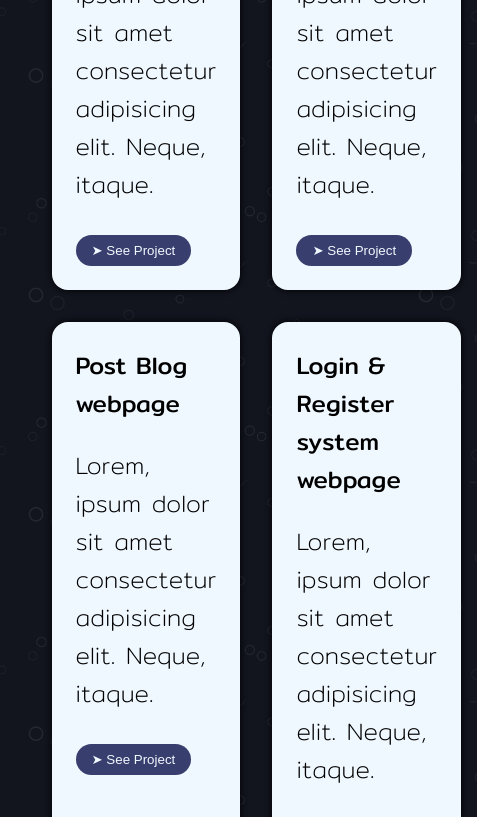
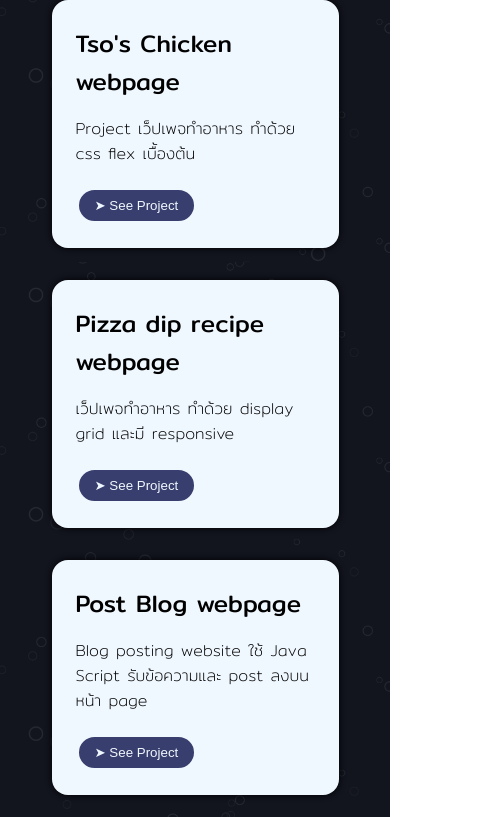
Before and after one commit to crazyghost505/Portfolio, a plain HTML site: page project.html in a window 390 px wide. Shown: the part 396-1213 px from the top of the page, 477 px wide, since content can reach past the window. Drawn offline with Linux system fonts and the light colour scheme.

Commit message:
responsive fix

```diff
--- a/mystyle.css
+++ b/mystyle.css
@@ -27,6 +27,7 @@ h1, h2 {
     color: aliceblue;
     margin: 0;
     padding: auto;
+    font-weight: 400;
 }
 img {
     border-color: rgb(43, 43, 43);
@@ -145,7 +146,7 @@ a {
     color: rgb(149, 206, 255);
 }
 .container {
-    width: 90vw;
+    width: 60vw;
 }
 .project_container {
     margin-top: 1rem;
@@ -155,6 +156,7 @@ a {
     /* background-color: aliceblue; */
     padding: 1rem;
     border-radius: 1rem;
+    grid-template-columns: 50% 50%;
 }
 .project_box {
     background-color: rgb(240, 248, 255);
@@ -163,6 +165,9 @@ a {
     padding: 1.5rem;
     /* border:solid #7e9eff; */
     box-shadow: 0 0 0.4rem 0 black;
+}
+.project_box p {
+    font-size: 1rem;
 }
 .project_topic {
     font-size: 1.5rem;
@@ -179,9 +184,39 @@ a {
     grid-column: 2/ span 1;
 }
 .projectbtn {
+    box-sizing: border-box;
     padding: 0.5rem 1rem 0.5rem 1rem;
     border-radius: 100rem;
-    border: none;
+    border: solid 0.2rem aliceblue;
     background-color: #383e6d;
     color: aliceblue;
 }
+.projectbtn:hover {
+    background-color: rgba(255,255,255,0);
+    color: #383e6d;
+    border: solid 0.2rem #383e6d;
+}
+@media only screen and (max-width: 1024px) {
+    .container {
+        width: 90vw;
+    }
+}
+@media only screen and (max-width: 480px) {
+    .container {
+        width: 90vw;
+        display: grid;
+    }
+    .topic {
+        grid-column: 1/ span 2;
+        text-align: center;
+    }
+    #Tso {
+        grid-column: 1/ span 2;
+    }
+    #Pizzadip {
+        grid-column: 1/ span 2;
+    }
+    .project_box {
+        grid-column: 1/ span 2;
+    }
+}
--- a/project.html
+++ b/project.html
@@ -10,6 +10,9 @@
 <body>
     <div class="container">
         <div class="project_container" id = "personal_project">
+            <div class="topic">
+                <h1>Personal Project</h1>
+            </div>
 
         </div>
         <div class="project_container" id = "MDT_project">
@@ -18,42 +21,42 @@
             </div>
             <div class="project_box" id = "Tso">
                 <div class="project_topic">Tso's Chicken webpage</div>
-                <p>Lorem, ipsum dolor sit amet consectetur adipisicing elit. Neque, itaque.</p>
+                <p>Project เว็ปเพจทำอาหาร ทำด้วย css flex เบื้องต้น</p>
                 <button type ="button" class = "projectbtn" id = "Tsobtn">
                     &#10148; See Project
                 </button>
             </div>
             <div class="project_box" id = "Pizzadip">
                 <div class="project_topic">Pizza dip recipe webpage</div>
-                <p>Lorem, ipsum dolor sit amet consectetur adipisicing elit. Neque, itaque.</p>
+                <p>เว็ปเพจทำอาหาร ทำด้วย display grid และมี responsive</p>
                 <button type ="button" class = "projectbtn" id = "Pizbtn">
                     &#10148; See Project
                 </button>
             </div>
             <div class="project_box" id = "Post">
                 <div class="project_topic">Post Blog webpage</div>
-                <p>Lorem, ipsum dolor sit amet consectetur adipisicing elit. Neque, itaque.</p>
+                <p>Blog posting website ใช้ Java Script รับข้อความและ post ลงบนหน้า page</p>
                 <button type ="button" class = "projectbtn" id = "Posbtn">
                     &#10148; See Project
                 </button>
             </div>
             <div class="project_box" id = "Login">
                 <div class="project_topic">Login & Register system webpage</div>
-                <p>Lorem, ipsum dolor sit amet consectetur adipisicing elit. Neque, itaque.</p>
+                <p>Project หน้า log-in และ register โดยใช้ document.forms</p>
                 <button type ="button" class = "projectbtn" id = "Logbtn">
                     &#10148; See Project
                 </button>
             </div>
             <div class="project_box" id = "Boxgame">
                 <div class="project_topic">Box game website</div>
-                <p>Lorem, ipsum dolor sit amet consectetur adipisicing elit. Neque, itaque.</p>
+                <p>เกมกดกล่องที่ขึ้นมาบน html ดดยสามารถใส่จำนวนกล่องและสีที่ต้องการได้</p>
                 <button type ="button" class = "projectbtn" id = "Boxbtn">
                     &#10148; See Project
                 </button>
             </div>
             <div class="project_box" id = "AJAX">
                 <div class="project_topic">AJAX pulling website project</div>
-                <p>Lorem, ipsum dolor sit amet consectetur adipisicing elit. Neque, itaque.</p>
+                <p>ใช้ AJAX ดึงข้อมูลจากไฟล์ JSON มาแสดงบนหน้าเว็ป</p>
                 <button type ="button" class = "projectbtn" id = "Ajabtn">
                     &#10148; See Project
                 </button>
--- a/script.js
+++ b/script.js
@@ -45,7 +45,7 @@ function PosLink()
 }
 function LogLink()
 {
-    window.location.href = "project/assignment6/login.html";
+    window.location.href = "project/assignment6/register.html";
 }
 function BoxLink()
 {
```
